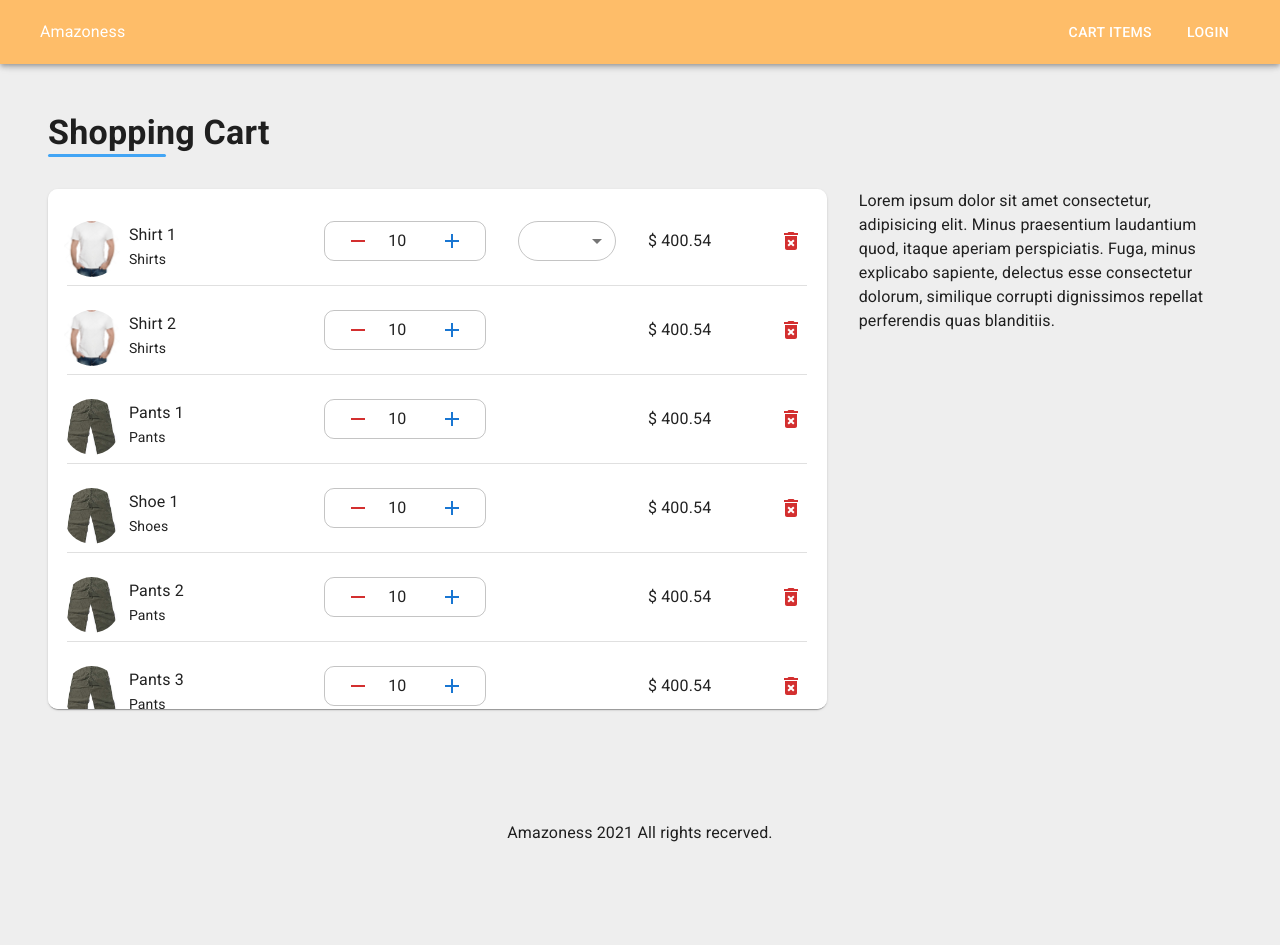
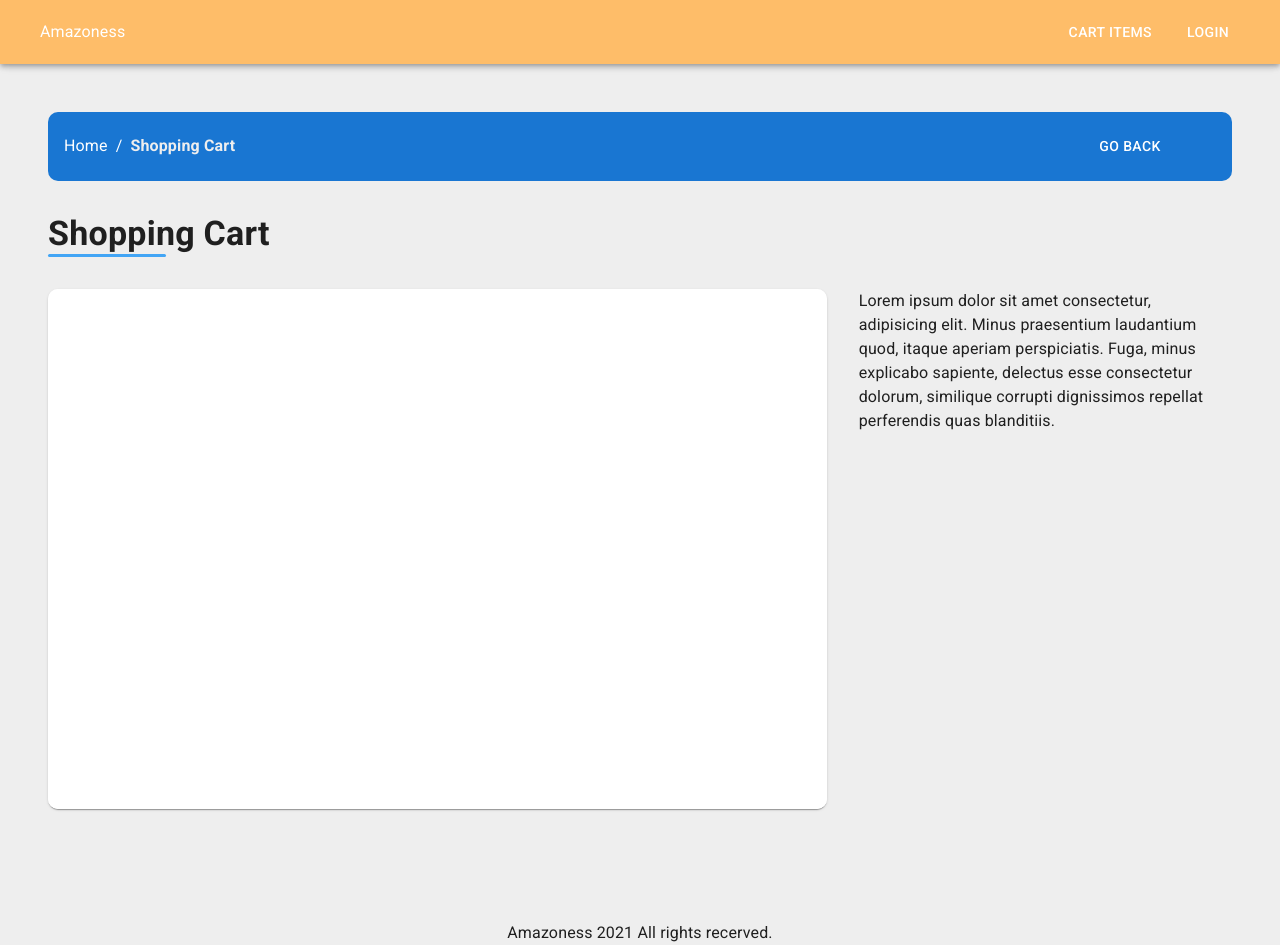
Before and after one commit to TheMrCorvy/amazoness, a Next.js app: page /cart in a window 1280 px wide. Before the commit the page ends 845 px from the top, so only its background shows below. Built offline with nearby package versions, Linux system fonts and the light colour scheme.

Commit message:
created CartListItem component

```diff
--- a/src/pages/cart.tsx
+++ b/src/pages/cart.tsx
@@ -1,4 +1,4 @@
-import { FC, Fragment, useState } from "react"
+import { FC, Fragment } from "react"
 
 import {
 	Container,
@@ -21,19 +21,17 @@ import DeleteForeverIcon from "@mui/icons-material/DeleteForever"
 import Select, { SelectChangeEvent } from "@mui/material/Select"
 
 import UnderlinedTitle from "../components/UnderlinedTitle"
+import BreadCrumbs from "../components/BreadCrumbs"
 
 import { data } from "../misc/staticData"
 
 const CartPage: FC = () => {
-	const [age, setAge] = useState("")
-
-	const handleChange = (event: SelectChangeEvent) => {
-		setAge(event.target.value as string)
-	}
-
 	return (
 		<Container maxWidth="xl" sx={{ marginTop: "-1rem" }}>
 			<Grid container spacing={4}>
+				<Grid item xs={12}>
+					<BreadCrumbs title="Shopping Cart" steps={{}} />
+				</Grid>
 				<Grid item xs={12}>
 					<UnderlinedTitle body="shopping cart" useCaps bold color="info" variant="h4" />
 				</Grid>
@@ -48,115 +46,7 @@ const CartPage: FC = () => {
 							}}
 						>
 							{data.products.map((product, index) => (
-								<Fragment key={index}>
-									<ListItem sx={{ marginTop: "1rem" }}>
-										<Grid container spacing={4}>
-											<Grid item xs={3} sm={2} lg={1}>
-												<Avatar
-													src={product.default.images[0]}
-													sx={{ width: 56, height: 56, marginRight: 2 }}
-												/>
-											</Grid>
-											<Grid item xs={6} sm={3}>
-												<Typography variant="subtitle1">
-													{product.name}
-												</Typography>
-												<Typography variant="body2">
-													{product.category}
-												</Typography>
-											</Grid>
-											<Grid item xs={12} sm={4} lg={3}>
-												<FormControl fullWidth>
-													<TextField
-														size="small"
-														value={10}
-														type="number"
-														InputProps={{
-															endAdornment: (
-																<IconButton color="info">
-																	<AddIcon />
-																</IconButton>
-															),
-															startAdornment: (
-																<IconButton color="error">
-																	<RemoveIcon />
-																</IconButton>
-															),
-														}}
-														inputProps={{
-															style: {
-																textAlign: "center",
-															},
-														}}
-													/>
-												</FormControl>
-											</Grid>
-											<Grid item xs={12} sm={3} lg={2}>
-												{product.subCategories &&
-													product.subCategories.length >= 1 && (
-														<FormControl fullWidth>
-															<Select
-																labelId="demo-simple-select-label"
-																id="demo-simple-select"
-																value={age}
-																onChange={handleChange}
-																size="small"
-																sx={{
-																	borderRadius: 3,
-																	textTransform: "capitalize",
-																}}
-																color="info"
-															>
-																<MenuItem value={10}>
-																	Default
-																</MenuItem>
-																{product.subCategories.map(
-																	(option, index) => (
-																		<MenuItem
-																			value={100}
-																			key={index}
-																			sx={{
-																				textTransform:
-																					"capitalize",
-																			}}
-																		>
-																			{option.title}
-																		</MenuItem>
-																	)
-																)}
-															</Select>
-														</FormControl>
-													)}
-											</Grid>
-											<Grid item xs={12} lg={3}>
-												<Grid
-													container
-													justifyContent="space-between"
-													spacing={2}
-												>
-													<Grid
-														item
-														xs={6}
-														md={7}
-														sx={{
-															display: "flex",
-															alignItems: "center",
-														}}
-													>
-														$ 400.54
-													</Grid>
-													<Grid item>
-														<IconButton color="error">
-															<DeleteForeverIcon />
-														</IconButton>
-													</Grid>
-												</Grid>
-											</Grid>
-										</Grid>
-									</ListItem>
-
-									<Divider sx={{ maxWidth: "95%", marginLeft: "2.5%" }} />
-								</Fragment>
+								<Fragment key={index}></Fragment>
 							))}
 						</List>
 					</Card>
```
Also changed, not shown: src/components/CartListItem/index.tsx (added, +161 -0 lines).
